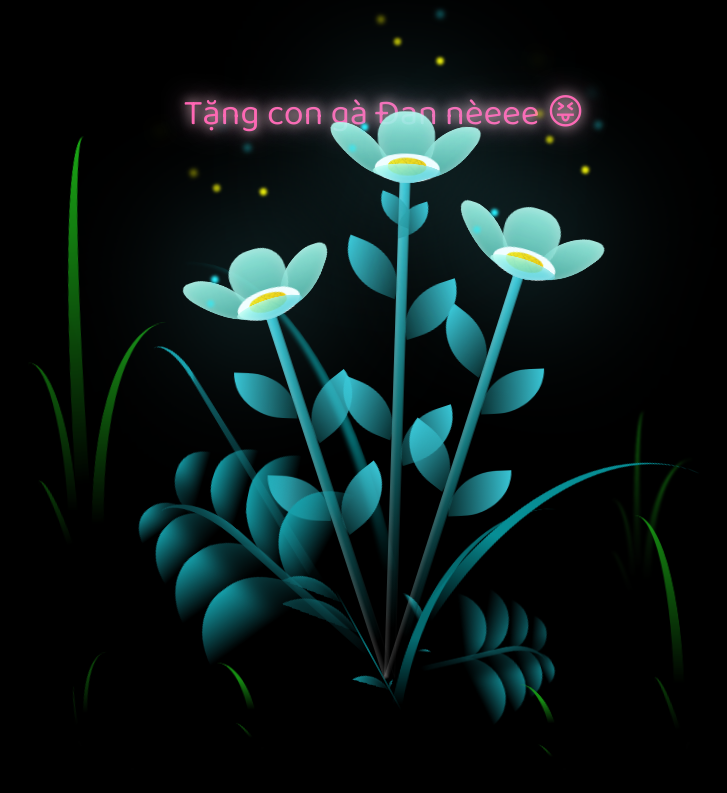
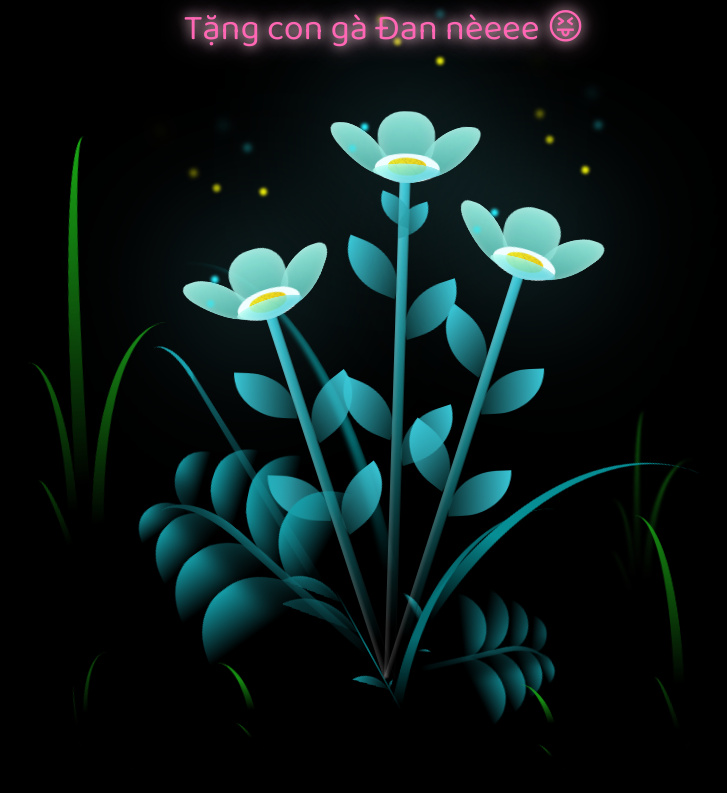
Before and after one commit to Gold1610/hua-k-bay-acc, a plain HTML site: page index.html in a window 1280 px wide. Shown: the whole page, without its empty margins (256-983 px from the left). Drawn offline with Linux system fonts and the light colour scheme.

Commit message:
Update index.html

```diff
--- a/index.html
+++ b/index.html
@@ -14,14 +14,19 @@
     <style>
         /* 🌷 Style riêng cho dòng chúc */
         .happy-woman-day {
+    position: fixed;
+    top: 0; /* 👈 Cho chữ lên sát mép trên */
+    left: 50%; /* 👈 Canh giữa ngang */
+    transform: translateX(-50%); /* 👈 Giữ chính giữa hoàn hảo */
+    z-index: 9999; /* 👈 Đảm bảo nằm trên mọi lớp khác */
     font-family: 'Baloo 2', cursive;
     font-size: 36px;
     color: #ff66b3;
     text-align: center;
-            margin-top: 5px;
     text-shadow: 0 0 12px #ffd6e0, 0 0 25px #ffb3d9;
     animation: sparkle 2s infinite ease-in-out;
 }
+
 
         /* ✨ Hiệu ứng nhấp nháy nhẹ */
         @keyframes sparkle {
```
Lines whose indentation alone changed are shown as unchanged.
